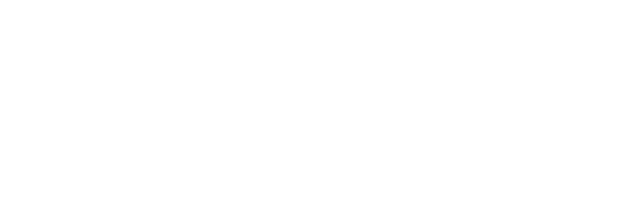
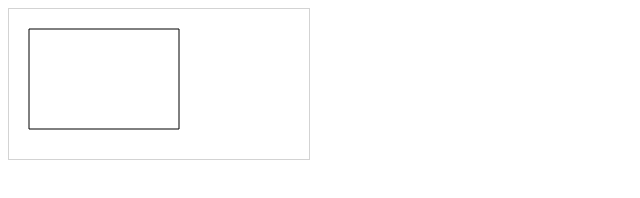
Before and after one commit to Fatso123/Notion, a plain HTML site: page index.html in a window 1280 px wide. Shown: the whole page, without its empty margins (0-640 px from the left). Drawn offline with Linux system fonts and the light colour scheme.

Commit message:
Update index.html

```diff
--- a/index.html
+++ b/index.html
@@ -1,3 +1,4 @@
+<html>
 <head>
 <!-- Global site tag (gtag.js) - Google Analytics -->
 <script async src="https://www.googletagmanager.com/gtag/js?id=UA-217545481-1"></script>
@@ -9,3 +10,20 @@
   gtag('config', 'UA-217545481-1');
 </script>
 </head>
+
+<body>
+
+<canvas id="myCanvas" width="300" height="150" style="border:1px solid #d3d3d3;">
+Your browser does not support the HTML5 canvas tag.</canvas>
+
+<script>
+var c = document.getElementById("myCanvas");
+var ctx = c.getContext("2d");
+ctx.beginPath();
+ctx.rect(20, 20, 150, 100);
+ctx.stroke();
+</script>
+
+</body>
+
+</html>
```
